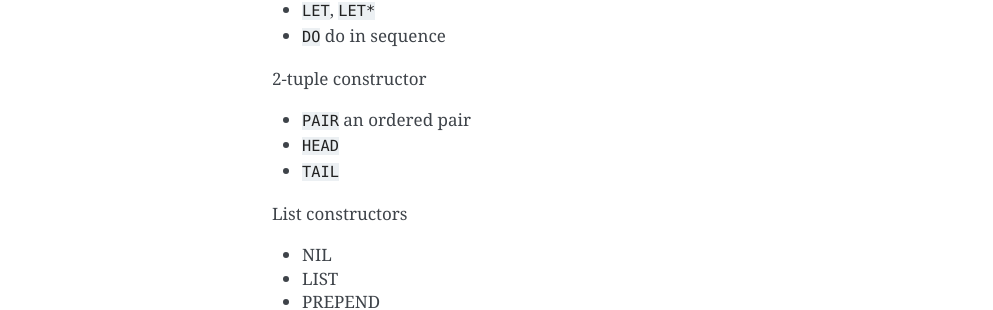
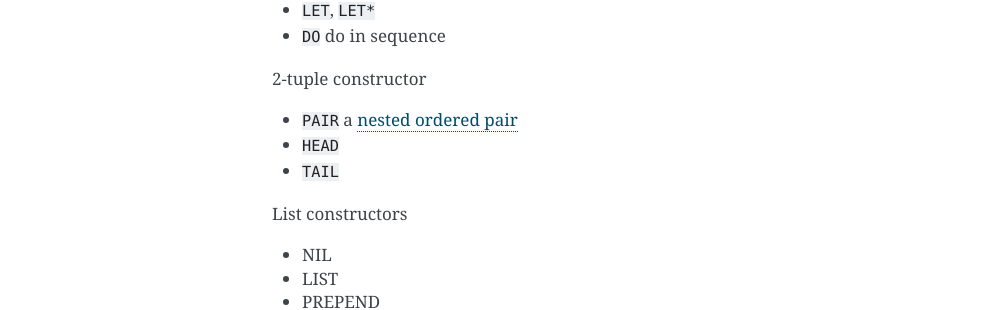
Before and after one commit to markomanninen/calchylus, a Sphinx documentation site: the page built from doc/macros.rst, in a window 1280 px wide. Shown: the part 730-1040 px from the top of the page, without its empty margins (148-1141 px from the left). Built offline with Sphinx 7.4.7, drawn with Linux system fonts in a browser that asks for light colours.

Commit message:
link to nested ordered pairs

```diff
--- a/doc/macros.rst
+++ b/doc/macros.rst
@@ -43,7 +43,7 @@ Structural constructors
 
 2-tuple constructor
 
-- ``PAIR`` an ordered pair
+- ``PAIR`` a `nested ordered pair <https://en.wikipedia.org/wiki/Tuple#Tuples_as_nested_ordered_pairs>`__
 - ``HEAD``
 - ``TAIL``
 
```
